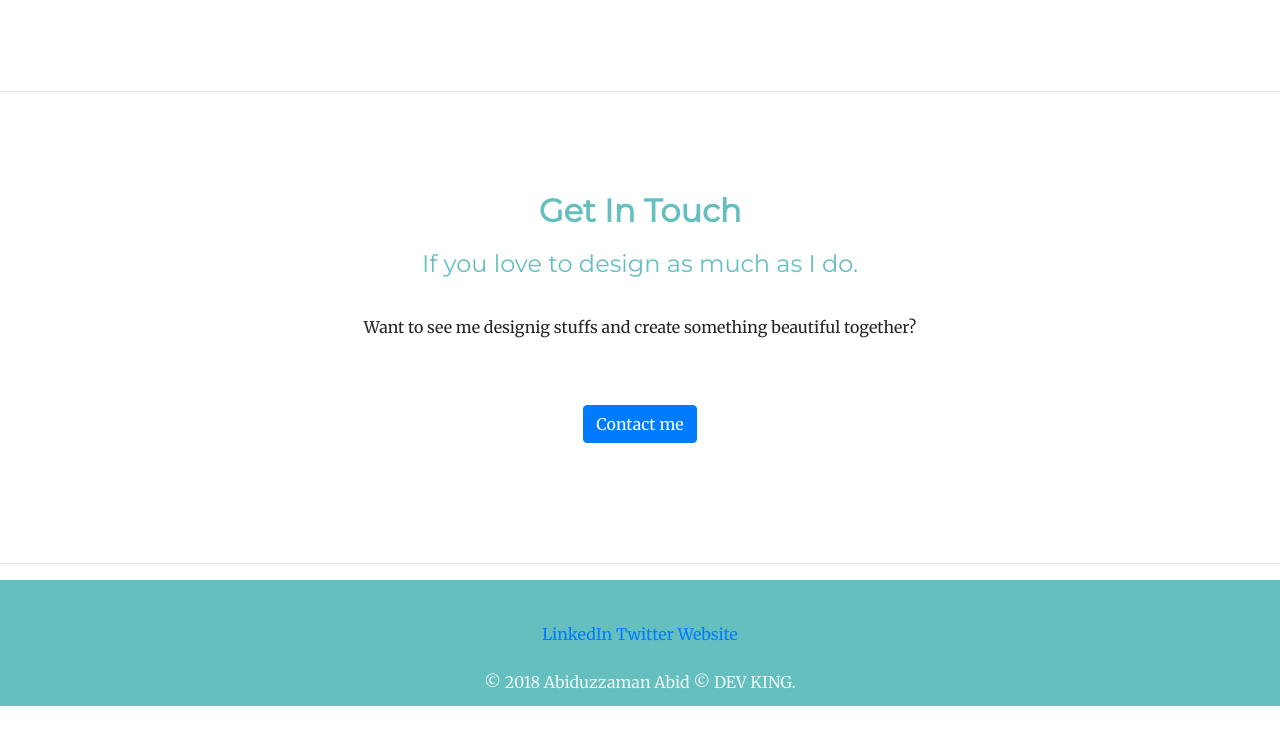
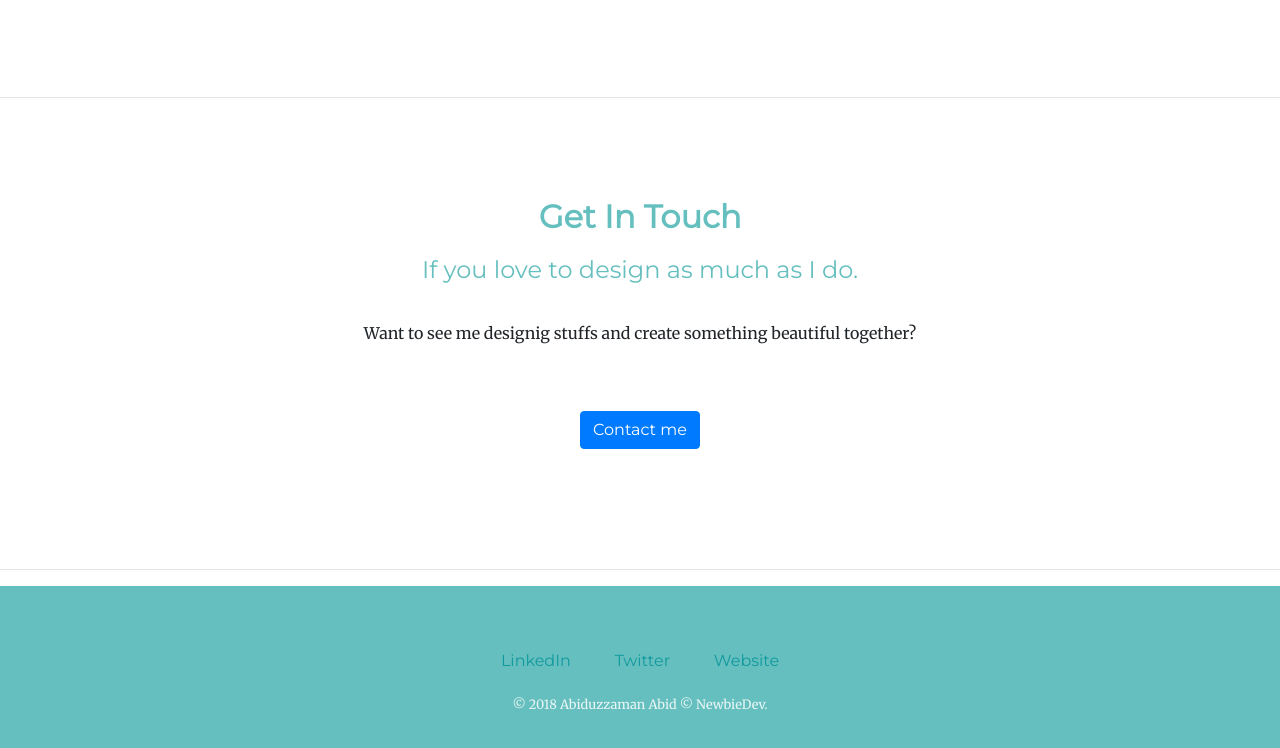
Before and after one commit to Venomous-Abid/cv, a plain HTML site: page index.html in a window 1280 px wide. Shown: the part 1906-2654 px from the top of the page. Before the commit the page ends 2628 px from the top, so only its background shows below. Drawn offline with nearby package versions, Linux system fonts and the light colour scheme.

Commit message:
Add files via upload

```diff
--- a/css/styles.css
+++ b/css/styles.css
@@ -35,6 +35,21 @@ h3 {
 
 }
 
+a {
+	color: #11999E;
+	font-family: 'Montserrat', sans-serif;
+	margin: 10px 20px;
+}
+
+a:hover {
+	color: #EAF6F6;
+}
+
+.copyrigt {
+	color:EAF6F6;
+	font-size: 0.80rem;
+}
+
 
 .top-container {
 	background-color: #E0EBE8;
@@ -61,7 +76,7 @@ h3 {
 }
 
 .mountain {
-	margin-top: -23px;
+	margin-top: -17px;
 }
 
 .skill-row {
@@ -96,5 +111,5 @@ h3 {
 	line-height: 3;
 	color: #EAF6F6;
 	background-color: #66BFBF;
-	padding-top: 30px;
+	padding: 50px 0 20px;
 }
--- a/index.html
+++ b/index.html
@@ -65,7 +65,7 @@
   <a class="footer-link" href="https://www.linkedin.com/">LinkedIn</a>
   <a class="footer-link" href="https://twitter.com/">Twitter</a>
   <a class="footer-link" href="https://www.appbrewery.co/">Website</a>
-  <p>© 2018 Abiduzzaman Abid © DEV KING.</p>
+  <p class="copyrigt">© 2018 Abiduzzaman Abid © NewbieDev.</p>
 </div>
 
 
```
